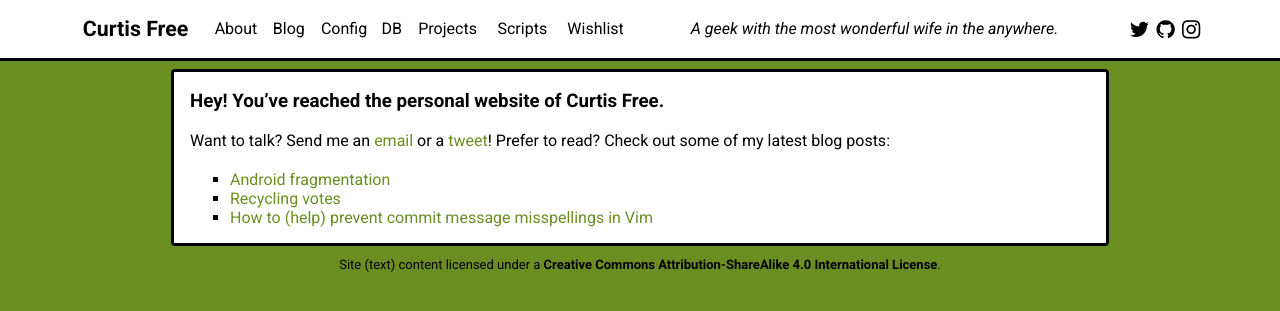
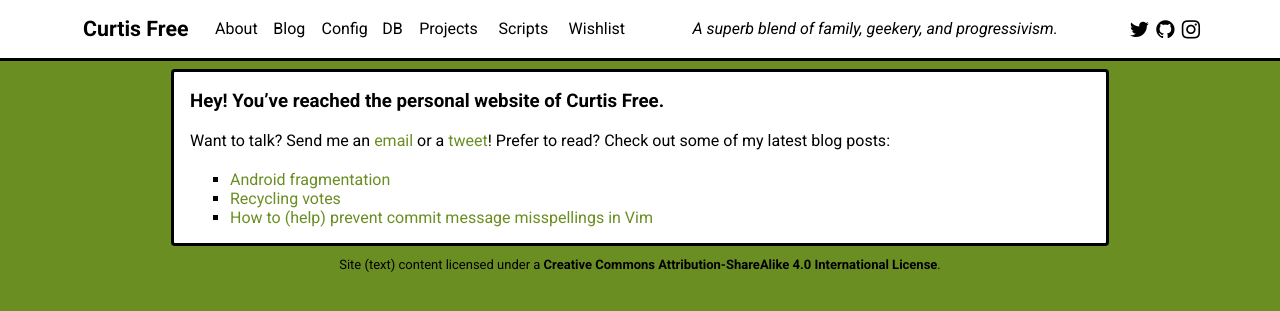
Before and after one commit to cfree3/curtisfree.com, a Jekyll site: the page built from index.md, in a window 1280 px wide. Shown: the top 311 px of the page. Built offline with Jekyll 4.4.1, drawn with Linux system fonts in a browser that asks for light colours; nearby versions of some CDN libraries.

Commit message:
Update my tagline

```diff
--- a/_includes/to_content.html
+++ b/_includes/to_content.html
@@ -36,8 +36,9 @@
           <td><a class="" href="{{ site.github-url }}/scripts">Scripts</a></td>
           <td><a class="{% if section == 'wishlist' %}current{% endif %}" href="/wishlist/">Wishlist</a></td>
           <td id="tagline">
-            A geek with
-            <a class="hidden" href="http://curtisandrebecca.com/">the most wonderful wife in the anywhere</a>.
+            A superb blend of
+            <a href="http://matthewdrakefree.com">fam</a><a href="http://curtisandrebecca.com">ily</a>,
+            geekery, and progressivism.
           </td>
           <td>
             <a href="{{ site.twitter-url }}"><i class="fa fa-twitter fa-lg"></i></a>
```
